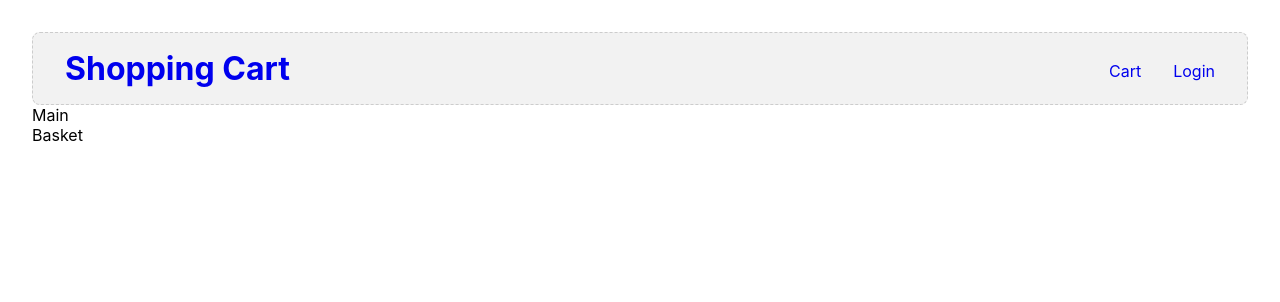
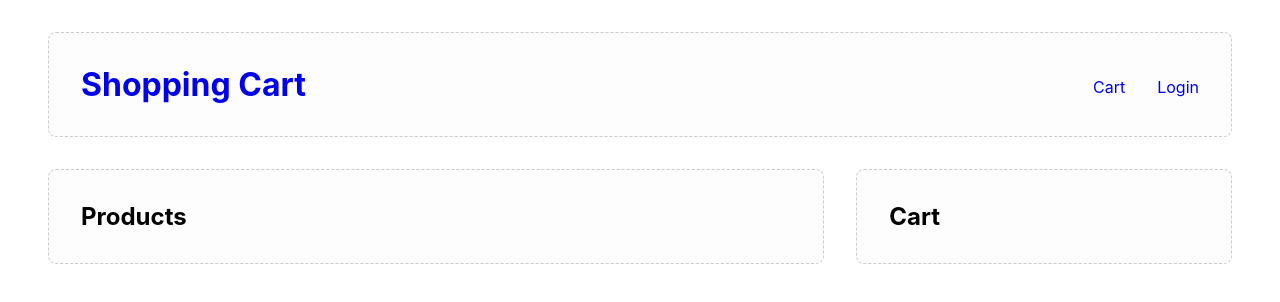
Before and after one commit to hosamelshazly92/Shopping-Cart, a React (Create React App) app: page / in a window 1280 px wide. Shown: the top 302 px of the page. Built offline with nearby package versions, Linux system fonts and the light colour scheme.

Commit message:
edit page layout

```diff
--- a/src/App.css
+++ b/src/App.css
@@ -12,11 +12,26 @@ body {
   pointer-events: none;
 }
 
-header {
-  background-color: rgb(242, 242, 242);
+header,
+main,
+aside {
+  background-color: rgba(242, 242, 242, 0.2);
   border: 1px dashed #ccc;
   border-radius: 8px;
-  padding: 1rem 2rem;
+  padding: 2rem;
+  margin: 1rem;
+}
+
+.row {
+  display: flex;
+}
+
+main {
+  flex-grow: 7;
+}
+
+aside {
+  flex-grow: 3;
 }
 
 header div:nth-child(1) {
@@ -36,7 +51,8 @@ a {
   text-decoration: none;
 }
 
-h1 {
+h1,
+h2 {
   margin: 0;
 }
 
--- a/src/App.js
+++ b/src/App.js
@@ -7,8 +7,10 @@ function App() {
   return (
     <div className="App">
       <Header />
-      <Main />
-      <Basket />
+      <div className="row">
+        <Main />
+        <Basket />
+      </div>
     </div>
   );
 }
--- a/src/components/Basket.js
+++ b/src/components/Basket.js
@@ -2,6 +2,8 @@ import React from 'react';
 
 export default function Basket(props) {
     return (
-        <div>Basket</div>
+        <aside>
+            <h2>Cart</h2>
+        </aside>
     );
 }
--- a/src/components/Main.js
+++ b/src/components/Main.js
@@ -2,6 +2,12 @@ import React from 'react';
 
 export default function Main(props) {
     return (
-        <div>Main</div>
+        <main>
+            <h2>Products</h2>
+
+            <div className="row">
+
+            </div>
+        </main>
     );
 }
```
